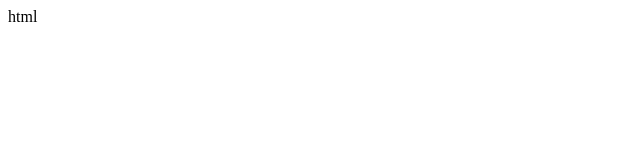
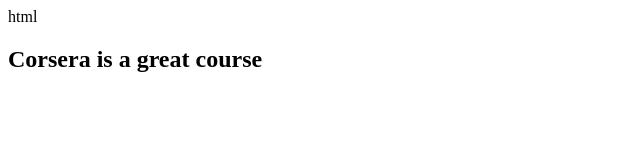
Before and after one commit to Imranul-hassan/Coursera-test, a plain HTML site: page index.html in a window 1280 px wide. Shown: the whole page, without its empty margins (0-640 px from the left). Drawn offline with Linux system fonts and the light colour scheme.

Commit message:
small addition

```diff
--- a/index.html
+++ b/index.html
@@ -9,7 +9,7 @@ html
 </head>
 
 <body>
-
+    <h2>Corsera is a great course</h2>
 </body>
 
 </html>
```
